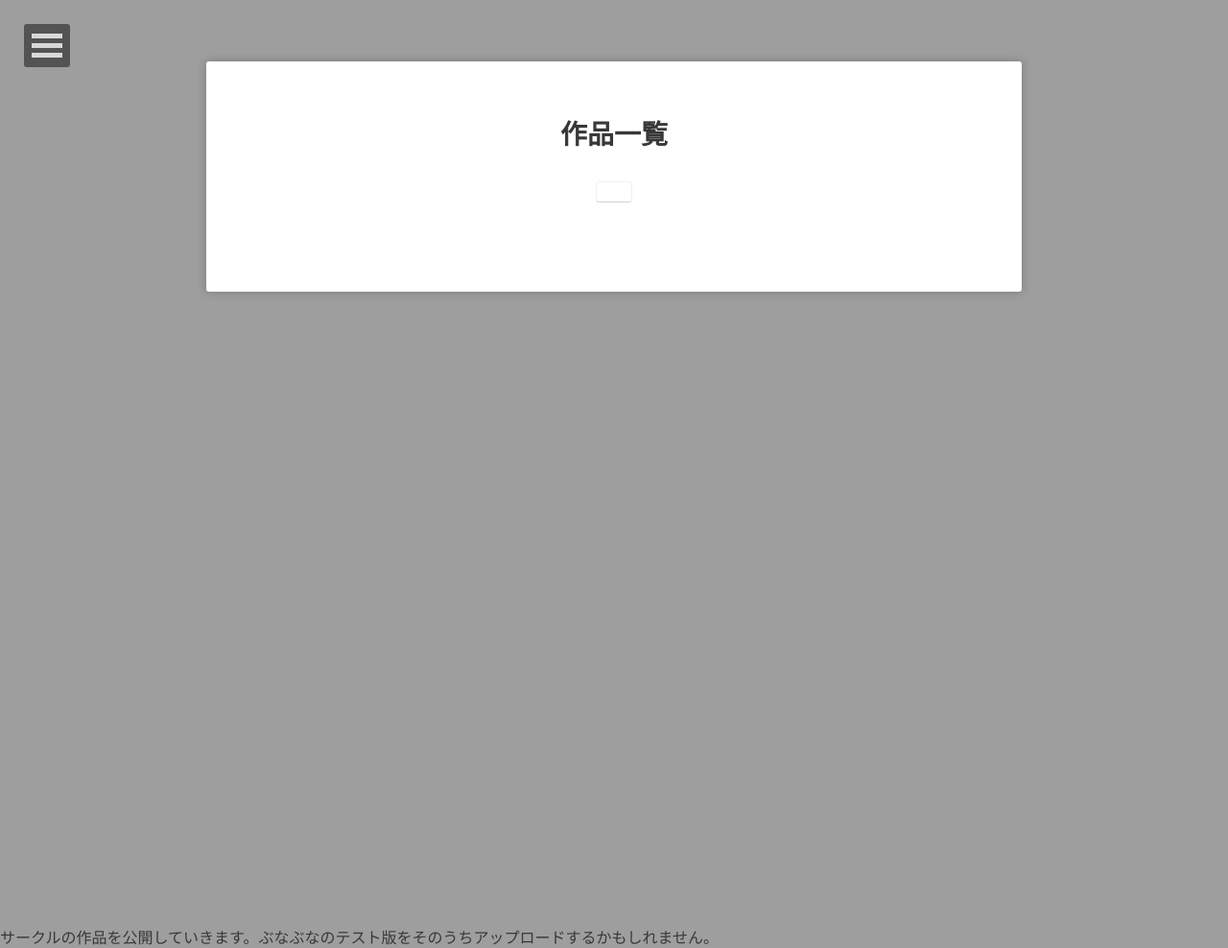
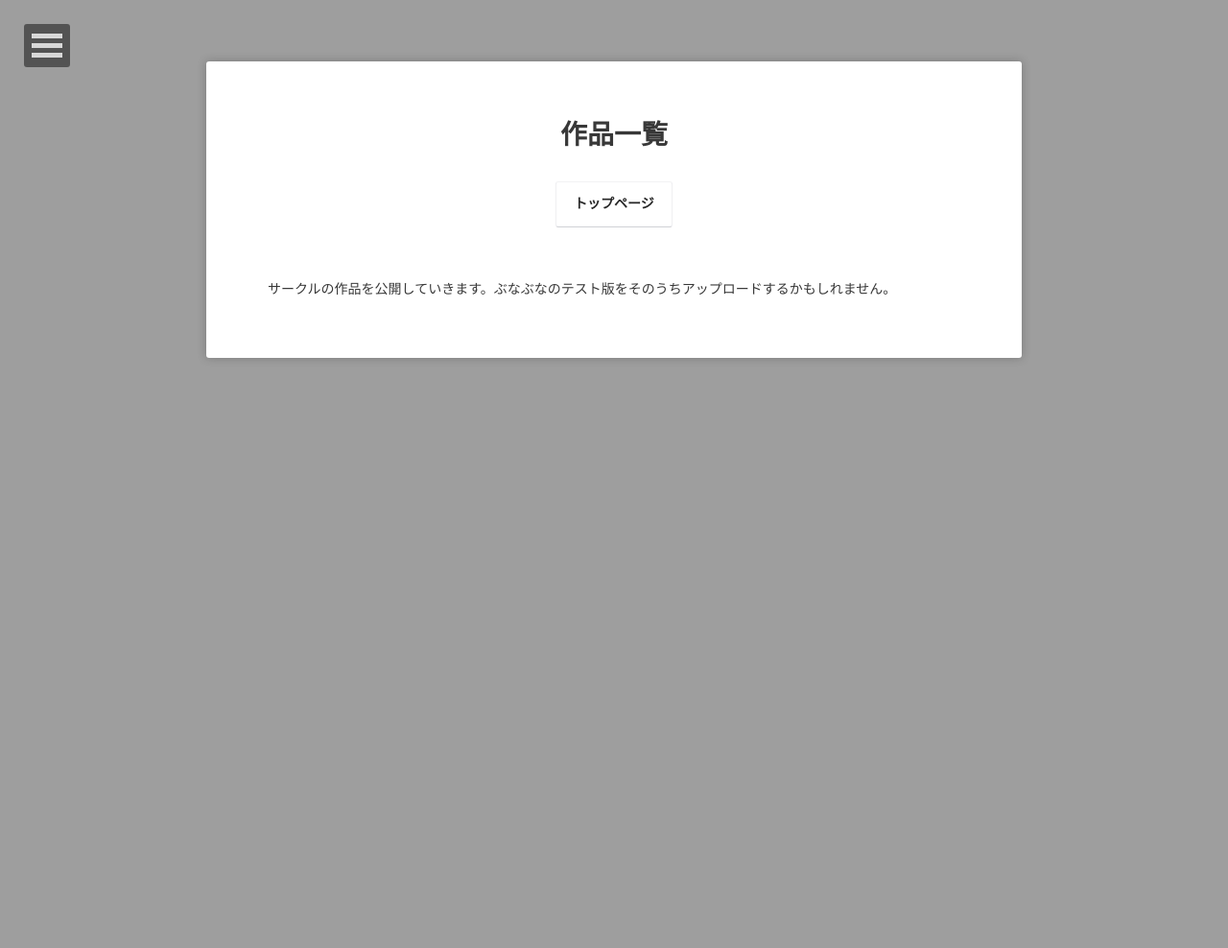
Before and after one commit to p-adic/p-adic.github.io, a Jekyll site: the page built from projects/index.md, in a window 1280 px wide. Shown: the whole page at 96% size. Built offline with Jekyll 4.4.1, drawn with Linux system fonts in a browser that asks for light colours; some web fonts are replaced; after the commit the page ends 964 px from its top, so only the background shows below that.

Commit message:
Update project.html

```diff
--- a/_layouts/project.html
+++ b/_layouts/project.html
@@ -18,8 +18,11 @@ layout: compress
                 <div class="post-title">
                     <h1>{{ page.title }}</h1>
                     <a class="btn zoombtn" href="{{site.url}}">
-                        <i class="fa fa-home"></i>
+                        トップページ
                     </a>
+                </div>
+                <div class="body">
+                    {% include project_body.html %}
                 </div>
                 <div class="post-list">
                     {% for post in site.posts %}
@@ -37,7 +40,6 @@ layout: compress
             </div>
         </div>
     </header>
-    {% include project_body.html %}
     {% include scripts.html %}
     <script src="{{ site.url }}/assets/js/wow.min.js"></script>
     <script type="text/javascript">(new WOW).init();</script>
```
